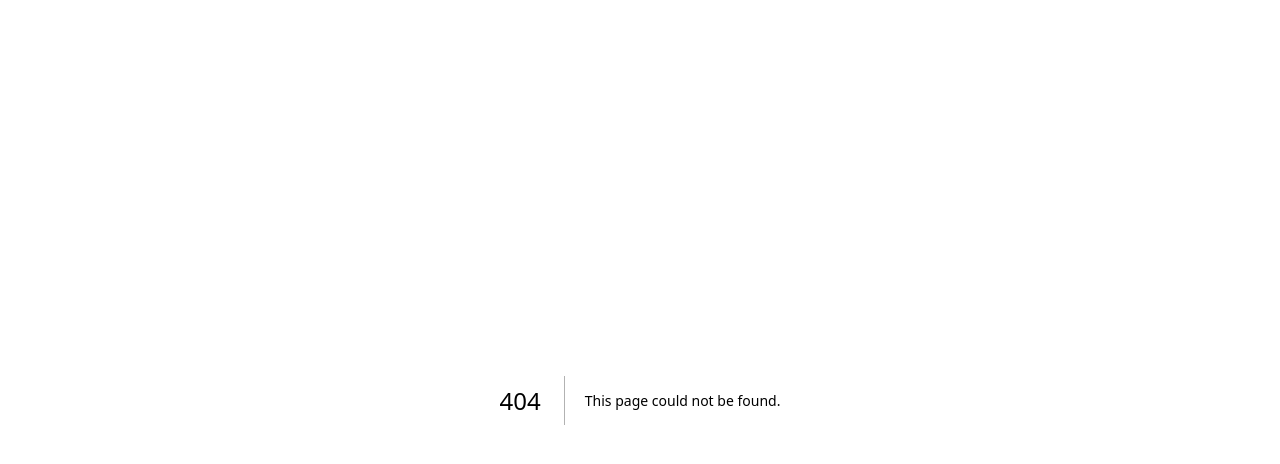
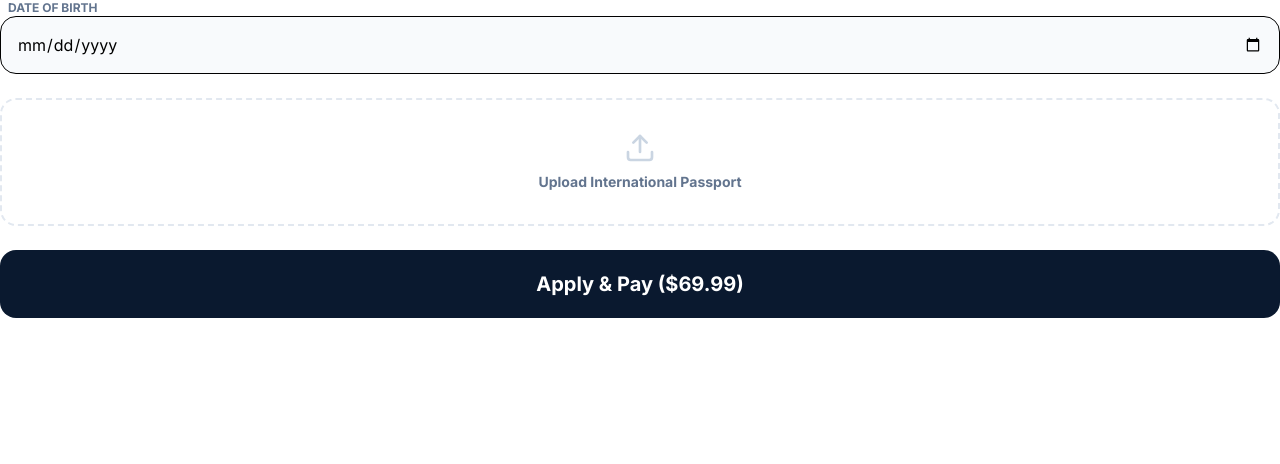
Before and after one commit to Immortallex/travel-agency-portal, a Next.js app: page /apply/1 in a window 1280 px wide. Before the commit this address had no page. Shown: the top 464 px of the page. Built offline with nearby package versions, Linux system fonts and the light colour scheme.

Commit message:
Login page and payment button fixed

```diff
--- /dev/null
+++ b/src/app/apply/[category]/page.tsx
@@ -0,0 +1,75 @@
+"use client";
+import React, { useState } from 'react';
+import { Loader2, Upload } from 'lucide-react';
+import { createCryptoInvoice } from '@/app/actions/crypto';
+
+export default function PathwayForm() {
+  const [loading, setLoading] = useState(false);
+
+  const handleSubmit = async (e: React.FormEvent<HTMLFormElement>) => {
+    e.preventDefault();
+    setLoading(true);
+
+    try {
+      const formEl = e.currentTarget;
+      const formData = new FormData(formEl);
+      const savedUser = JSON.parse(localStorage.getItem('flypath_user') || '{}');
+
+      if (!savedUser.id) {
+        alert("Please login again to continue.");
+        return;
+      }
+
+      // Create the payload for the backend
+      const finalData = new FormData();
+      finalData.append("passport", formData.get("passport") as File);
+      finalData.append("userId", savedUser.id);
+
+      // Collect all other fields (including 'dob') into a JSON string
+      const details = Object.fromEntries(formData.entries());
+      delete details.passport; // Don't include the file object in the JSON string
+      finalData.append("formData", JSON.stringify(details));
+
+      const res = await fetch('/api/apply/submit', {
+        method: 'POST',
+        body: finalData
+      });
+
+      const result = await res.json();
+
+      if (res.ok && result.applicationId) {
+        // This triggers the NowPayments redirect
+        const paymentUrl = await createCryptoInvoice(result.applicationId);
+        if (paymentUrl) {
+          window.location.href = paymentUrl;
+        } else {
+          alert("Could not generate payment link. Check your API Key.");
+        }
+      }
+    } catch (error) {
+      console.error("Payment Error:", error);
+      alert("Submission failed. Check your connection.");
+    } finally {
+      setLoading(false);
+    }
+  };
+
+  return (
+    <form onSubmit={handleSubmit} className="space-y-6">
+      <div className="flex flex-col">
+        <label className="text-xs font-bold uppercase text-slate-500 ml-2">Date of Birth</label>
+        <input name="dob" type="date" className="p-4 border rounded-2xl bg-slate-50" required />
+      </div>
+
+      <div className="border-2 border-dashed border-slate-200 rounded-2xl p-8 text-center relative">
+        <input type="file" name="passport" className="absolute inset-0 opacity-0 cursor-pointer" required />
+        <Upload className="mx-auto text-slate-300 mb-2" size={32} />
+        <p className="text-sm font-bold text-slate-500">Upload International Passport</p>
+      </div>
+
+      <button type="submit" disabled={loading} className="w-full bg-[#0A192F] text-white py-5 rounded-2xl font-bold text-xl flex justify-center items-center gap-2">
+        {loading ? <Loader2 className="animate-spin" /> : "Apply & Pay ($69.99)"}
+      </button>
+    </form>
+  );
+}
--- a/src/app/auth/page.tsx
+++ b/src/app/auth/page.tsx
@@ -1,11 +1,10 @@
-// src/app/auth/page.tsx
 "use client";
 import React, { useState } from 'react';
 import { useRouter } from 'next/navigation';
-import { Loader2, AlertCircle } from 'lucide-react'; //
+import { Loader2, AlertCircle, KeyRound } from 'lucide-react';
 
 export default function AuthPage() {
-  const [isLogin, setIsLogin] = useState(true); // Default to login
+  const [isLogin, setIsLogin] = useState(true);
   const [loading, setLoading] = useState(false);
   const [error, setError] = useState('');
   const router = useRouter();
@@ -15,30 +14,29 @@ export default function AuthPage() {
     setLoading(true);
     setError('');
 
-    const formData = new FormData(e.currentTarget); //
+    const formData = new FormData(e.currentTarget);
     const name = formData.get('name');
     const email = formData.get('email');
     const password = formData.get('password');
 
     try {
-      const endpoint = isLogin ? '/api/auth/login' : '/api/auth/signup'; //
+      const endpoint = isLogin ? '/api/auth/login' : '/api/auth/signup';
       const res = await fetch(endpoint, {
         method: 'POST',
         headers: { 'Content-Type': 'application/json' },
         body: JSON.stringify({ name, email, password }),
       });
 
-      const data = await res.json(); //
+      const data = await res.json();
 
       if (res.ok) {
-        // KEEP USER LOGGED IN: Save session to the browser
         localStorage.setItem('flypath_user', JSON.stringify(data.user));
         router.push('/profile');
       } else {
-        setError(data.error || 'Authentication failed.'); //
+        setError(data.error || 'Authentication failed.');
       }
     } catch (err) {
-      setError('Connection to FlyPath Servers failed.'); //
+      setError('Connection to FlyPath Servers failed.');
     } finally {
       setLoading(false);
     }
@@ -46,7 +44,6 @@ export default function AuthPage() {
 
   return (
     <div className="min-h-screen bg-[#0A192F] flex items-center justify-center px-4">
-      {/* Your Original Rounded Card Design */}
       <div className="max-w-md w-full bg-white rounded-[2.5rem] p-10 shadow-2xl">
         <h2 className="text-3xl font-black text-center uppercase mb-8">
             {isLogin ? 'Login' : 'Sign Up'}
@@ -63,7 +60,18 @@ export default function AuthPage() {
             <input name="name" type="text" placeholder="Full Legal Name" className="w-full p-4 border rounded-2xl bg-slate-50 outline-none focus:border-blue-600" required />
           )}
           <input name="email" type="email" placeholder="Email Address" className="w-full p-4 border rounded-2xl bg-slate-50 outline-none focus:border-blue-600" required />
-          <input name="password" type="password" placeholder="Password" className="w-full p-4 border rounded-2xl bg-slate-50 outline-none focus:border-blue-600" required />
+
+          <div className="space-y-2">
+            <input name="password" type="password" placeholder="Password" className="w-full p-4 border rounded-2xl bg-slate-50 outline-none focus:border-blue-600" required />
+
+            {isLogin && (
+              <div className="flex justify-end px-2">
+                <button type="button" className="text-[10px] text-blue-600 font-black uppercase tracking-tighter hover:underline">
+                  Forgot Password?
+                </button>
+              </div>
+            )}
+          </div>
 
           <button type="submit" disabled={loading} className="w-full bg-blue-600 text-white py-4 rounded-2xl font-bold uppercase tracking-widest hover:bg-blue-700 transition flex justify-center items-center gap-2">
             {loading ? <Loader2 className="animate-spin" /> : (isLogin ? 'Login' : 'Create Account')}
```
